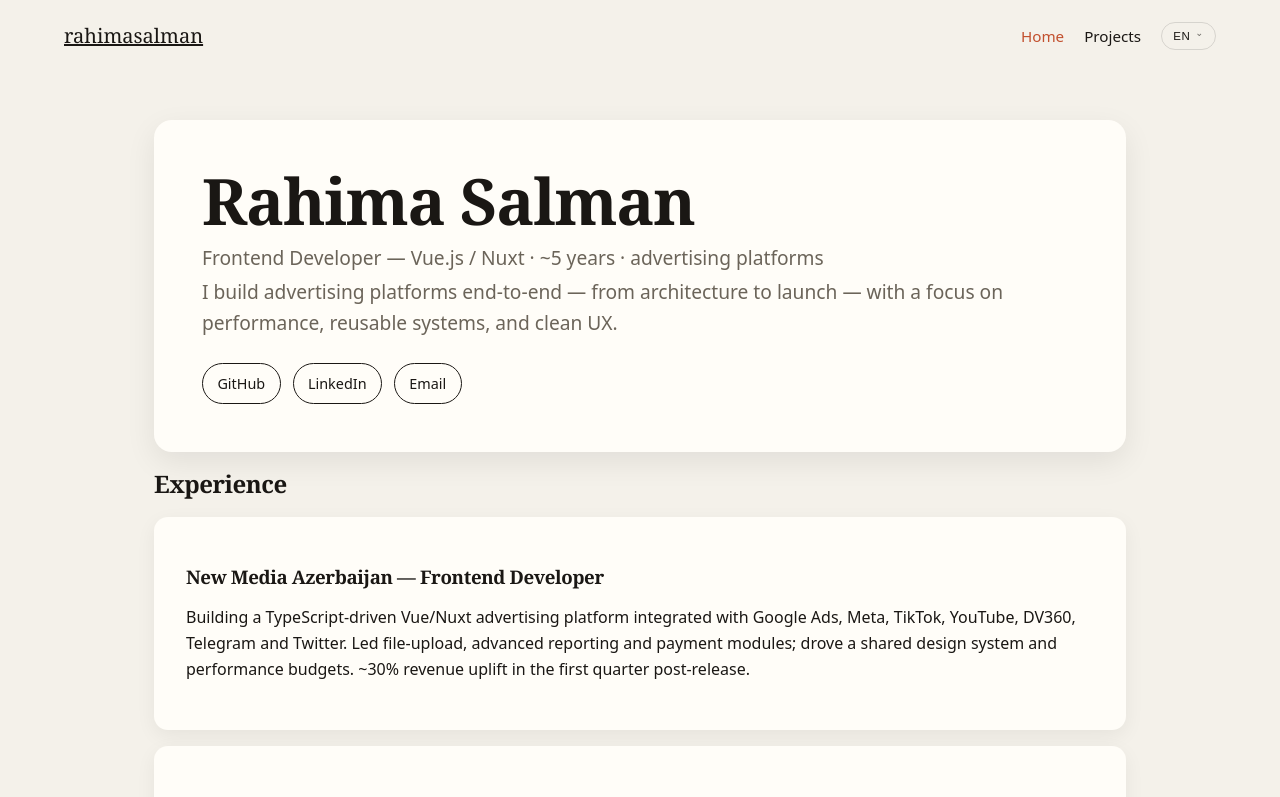
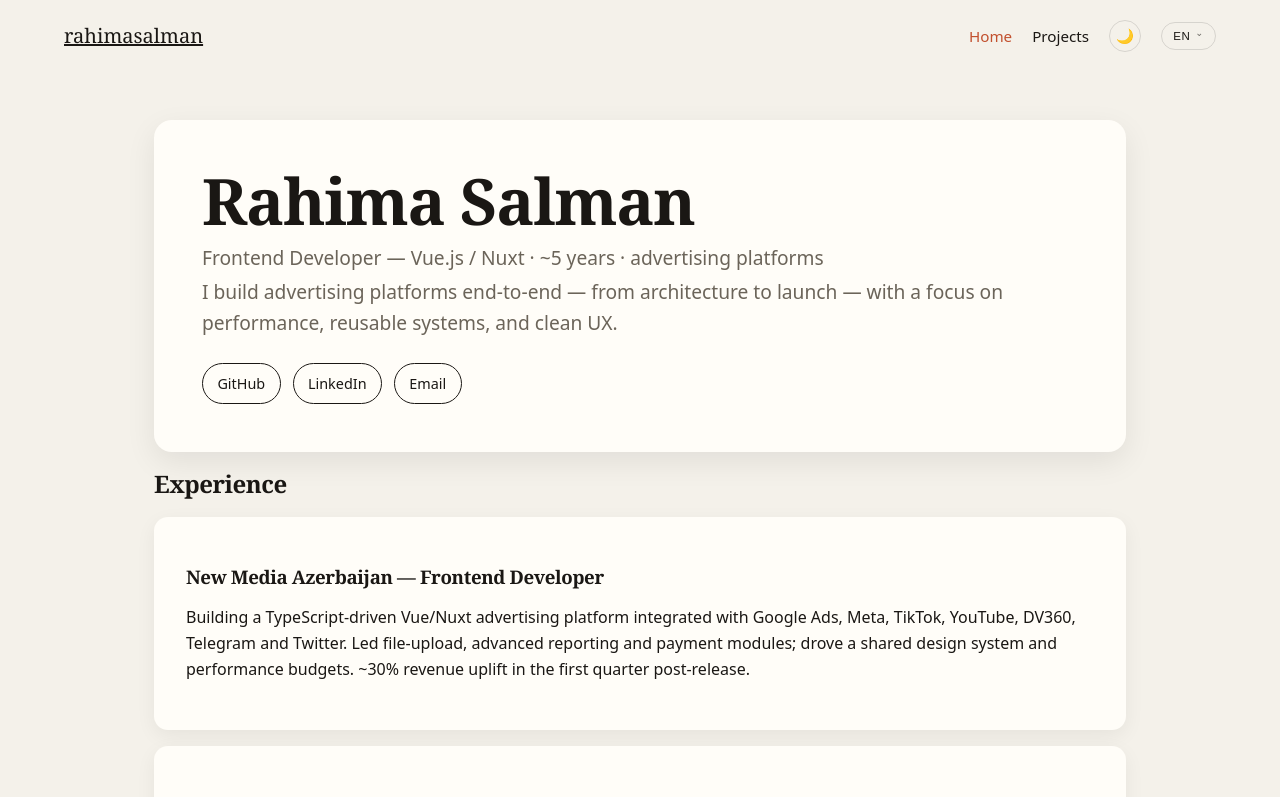
Before and after one commit to rahimasalman/rahima-salman-portfolio, a Nuxt app: page / in a window 1280 px wide. Shown: the top 797 px of the page. Built offline with nearby package versions, Linux system fonts and the light colour scheme.

Commit message:
feat: implement theme toggle functionality and enhance project detail error handling

```diff
--- a/app/assets/css/main.css
+++ b/app/assets/css/main.css
@@ -1,16 +1,40 @@
 :root {
-    /* signature palitra — isti/organik, klişe gradient YOX */
+    /* tipografiya + layout — temadan asılı DEYİL (hər iki rejimdə eyni) */
+    --font-display: 'Fraunces', Georgia, serif;
+    --font-body:    'Space Grotesk', system-ui, sans-serif;
+    --gutter: clamp(1.25rem, 5vw, 4rem);   /* qıraq boşluğu — kiçik ekranda az, böyükdə çox */
+    --maxw: 1100px;                         /* məzmun çox enlənməsin */
+
+    /* signature palitra — LIGHT (default) — isti/organik, klişe gradient YOX */
     --bg:     #f4f1ea;   /* cream/paper */
     --ink:    #1a1714;   /* deep ink */
     --muted:  #6b6459;
     --accent: #c2502e;   /* terracotta — bir cəsarətli aksent */
     --card:   #fffdf8;
 
-    /* tipografiya — xarakterli, Inter YOX */
-    --font-display: 'Fraunces', Georgia, serif;
-    --font-body:    'Space Grotesk', system-ui, sans-serif;
-    --gutter: clamp(1.25rem, 5vw, 4rem);   /* qıraq boşluğu — kiçik ekranda az, böyükdə çox */
-    --maxw: 1100px;                         /* məzmun çox enlənməsin */
+    /* temaya görə dəyişən neytral çalarlar (hardcoded rgba əvəzinə — dark-da düzgün görünsün) */
+    --border:      rgba(0,0,0,.12);
+    --border-soft: rgba(0,0,0,.10);
+    --hover:       rgba(0,0,0,.04);
+    --shadow:      rgba(0,0,0,.08);
+
+    color-scheme: light;   /* native scrollbar/form elementləri də uyğunlaşsın */
+}
+
+/* DARK — Cool charcoal (soyuq, modern) — terracotta aksent isti ruhu saxlayır */
+:root[data-theme="dark"] {
+    --bg:     #16181d;   /* soyuq charcoal — gözə rahat, qara deyil */
+    --ink:    #e7e9ee;
+    --muted:  #9aa0aa;
+    --accent: #e0673f;   /* terracotta — tünd fonda kontrast üçün bir az parlaq */
+    --card:   #1f232a;
+
+    --border:      rgba(255,255,255,.14);
+    --border-soft: rgba(255,255,255,.10);
+    --hover:       rgba(255,255,255,.06);
+    --shadow:      rgba(0,0,0,.45);
+
+    color-scheme: dark;
 }
 
 * { box-sizing: border-box; }
@@ -32,6 +56,7 @@ body {
     color: var(--ink);
     font-family: var(--font-body);
     line-height: 1.6;
+    transition: background-color .3s ease, color .3s ease;   /* rejim keçidi yumşaq olsun */
 }
 h1, h2, h3 {
     font-family: var(--font-display);
@@ -41,7 +66,7 @@ h1, h2, h3 {
 }
 a { color: inherit; }
 
-/* əlçatanlıq: hərəkəti azaltmaq istəyənlərə hörmət */
+/* əlçatanlıq: hərəkəti azaltmaq istəyənlərə hörmət (tema keçid transition-u da daxil) */
 @media (prefers-reduced-motion: reduce) {
     * { animation: none !important; transition: none !important; scroll-behavior: auto !important; }
 }
--- /dev/null
+++ b/app/composables/useTheme.ts
@@ -0,0 +1,34 @@
+export type Theme = 'light' | 'dark'
+
+/**
+ * Tema idarəetməsi (light/dark).
+ *
+ * Necə işləyir (SSG-də flash olmaması üçün 3 hissə birlikdə):
+ *  1. nuxt.config-dəki inline <head> skripti boyanmadan ƏVVƏL <html data-theme>-i təyin edir
+ *     (localStorage → sistem seçimi). Bu, ağ/qara flash-ı aradan qaldırır.
+ *  2. Bu composable useState ilə reaktiv state saxlayır; onMounted-də <html>-dəki real
+ *     dəyəri geri oxuyur ki, düymə ikonu düzgün göstərsin (hydration mismatch olmasın).
+ *  3. toggle() həm DOM atributunu, həm localStorage-ı, həm state-i yeniləyir.
+ */
+export function useTheme() {
+  // useState — SSR-friendly, komponentlər arası paylaşılan state (default: light)
+  const theme = useState<Theme>('theme', () => 'light')
+
+  onMounted(() => {
+    // inline skript artıq real temanı <html>-ə yazıb — state-i ona uyğunlaşdır
+    const applied = document.documentElement.getAttribute('data-theme') as Theme | null
+    if (applied) theme.value = applied
+  })
+
+  function setTheme(value: Theme) {
+    theme.value = value
+    document.documentElement.setAttribute('data-theme', value)
+    localStorage.setItem('theme', value)
+  }
+
+  function toggleTheme() {
+    setTheme(theme.value === 'dark' ? 'light' : 'dark')
+  }
+
+  return { theme, toggleTheme }
+}
--- a/app/layouts/default.vue
+++ b/app/layouts/default.vue
@@ -7,6 +7,21 @@
           <NuxtLink :to="localePath('/')">{{ $t('nav.home') }}</NuxtLink>
           <NuxtLink :to="localePath('/activity')">{{ $t('nav.projects') }}</NuxtLink>
         </div>
+
+        <button
+            class="theme-toggle"
+            type="button"
+            @click="toggleTheme"
+            :aria-label="theme === 'dark' ? 'Switch to light mode' : 'Switch to dark mode'"
+        >
+          <!-- ClientOnly: ikon yalnız client-də hydration-dan sonra render olunur → SSG/SSR mismatch YOX -->
+          <ClientOnly>
+            <span v-if="theme === 'dark'" aria-hidden="true">☀</span>
+            <span v-else aria-hidden="true">🌙</span>
+            <template #fallback><span aria-hidden="true">🌓</span></template>
+          </ClientOnly>
+        </button>
+
         <div class="lang" ref="langRef">
           <button class="lang__toggle" @click="isOpen = !isOpen" :aria-expanded="isOpen">
             {{ locale.toUpperCase() }}
@@ -36,6 +51,8 @@ const { locale, locales } = useI18n()
 const switchLocalePath = useSwitchLocalePath()
 const localePath = useLocalePath()
 
+const { theme, toggleTheme } = useTheme()
+
 const isOpen = ref(false)
 const langRef = ref<HTMLElement | null>(null)
 
@@ -53,10 +70,20 @@ onUnmounted(() => document.removeEventListener('click', onClickOutside))
 .nav__links { display: flex; gap: 1.25rem; font-size: .95rem; }
 .nav__links a { text-decoration: none; transition: color .2s; }
 .nav__links a:hover, .nav__links a.router-link-active { color: var(--accent); }
+
+.theme-toggle {
+  display: inline-flex; align-items: center; justify-content: center;
+  width: 2rem; height: 2rem; border-radius: 999px;
+  background: none; border: 1px solid var(--border);
+  color: var(--ink); cursor: pointer; font-size: .9rem; line-height: 1;
+  transition: border-color .2s, background .2s;
+}
+.theme-toggle:hover { border-color: var(--accent); background: var(--hover); }
+
 .lang { position: relative; }
 .lang__toggle {
   display: flex; align-items: center; gap: .3rem;
-  background: none; border: 1px solid rgba(0,0,0,.12); border-radius: 999px;
+  background: none; border: 1px solid var(--border); border-radius: 999px;
   padding: .3rem .7rem; font-size: .72rem; letter-spacing: .05em;
   color: var(--ink); cursor: pointer; transition: border-color .2s;
 }
@@ -64,8 +91,8 @@ onUnmounted(() => document.removeEventListener('click', onClickOutside))
 .lang__caret { display: inline-flex; align-items: center; line-height: 1; font-size: .6rem; opacity: .6; padding-bottom:6px}
 .lang__menu {
   position: absolute; top: calc(100% + .5rem); right: 0;
-  background: var(--bg); border: 1px solid rgba(0,0,0,.1); border-radius: .6rem;
-  padding: .35rem; min-width: 8rem; box-shadow: 0 8px 24px rgba(0,0,0,.08);
+  background: var(--card); border: 1px solid var(--border-soft); border-radius: .6rem;
+  padding: .35rem; min-width: 8rem; box-shadow: 0 8px 24px var(--shadow);
   display: flex; flex-direction: column; gap: .1rem; z-index: 20;
   list-style: none; margin: 0;
 }
@@ -73,6 +100,6 @@ onUnmounted(() => document.removeEventListener('click', onClickOutside))
   display: block; padding: .4rem .6rem; border-radius: .4rem;
   font-size: .82rem; text-decoration: none; color: var(--ink); transition: background .15s;
 }
-.lang__menu a:hover { background: rgba(0,0,0,.04); }
+.lang__menu a:hover { background: var(--hover); }
 .lang__menu a.is-active { color: var(--accent); font-weight: 600; }
 </style>
--- a/app/pages/projects/[slug].vue
+++ b/app/pages/projects/[slug].vue
@@ -1,16 +1,21 @@
 <script setup lang="ts">
 import {projects} from "~/data/projects";
 const route = useRoute();
-const selectedProject = projects.find((project) => project.slug === route.params.slug)
-if (!selectedProject) {
-  throw createError({ statusCode: 404, statusMessage: 'Project not found' })
-}
+
+const selectedProject = computed(() =>
+    projects.find(p => p.slug === route.params.slug)
+)
+// if (!selectedProject.value) {
+//   throw createError({ statusCode: 404, statusMessage: 'Project not found' })
+// }
+
+watchEffect(() => { if (!selectedProject.value) throw createError({ statusCode: 404, statusMessage: 'Project not found', fatal: true }) })
 </script>
 <template>
-  <div>
-    <p> {{selectedProject.title}} </p>
+  <div v-if="selectedProject">
+    <p>{{ selectedProject.title }}</p>
     <p>{{ $t('projects.items.' + selectedProject.slug + '.description') }}</p>
-    <p> Technologies: {{selectedProject.tech.join(', ')}} </p>
-    <a  :href="selectedProject.link" target="_blank">View Project</a>
+    <p>Technologies: {{ selectedProject.tech.join(', ') }}</p>
+    <a :href="selectedProject.link" target="_blank">View Project</a>
   </div>
 </template>
--- a/nuxt.config.ts
+++ b/nuxt.config.ts
@@ -3,6 +3,21 @@ export default defineNuxtConfig({
     compatibilityDate: '2025-07-15',
     devtools: {enabled: true},
     modules: ['@nuxtjs/sitemap', '@nuxt/fonts', '@nuxtjs/i18n'],
+    app: {
+        head: {
+            // SSG-də HTML build-də statikdir → server istifadəçinin temasını bilmir.
+            // Bu inline skript səhifə BOYANMADAN əvvəl işləyir və flash-ı (ağ/qara sıçrayış) aradan qaldırır:
+            // localStorage-dakı seçim → yoxdursa sistem seçimi (prefers-color-scheme).
+            htmlAttrs: { 'data-theme': 'light' },   // SSR/prerender üçün default; skript client-də üstündən yazır
+            script: [
+                {
+                    innerHTML:
+                        '!function(){try{var t=localStorage.getItem("theme")||(window.matchMedia("(prefers-color-scheme: dark)").matches?"dark":"light");document.documentElement.setAttribute("data-theme",t)}catch(e){}}();',
+                    tagPosition: 'head',
+                },
+            ],
+        },
+    },
     i18n: {
         defaultLocale: 'en',
         strategy: 'prefix_except_default',
```
